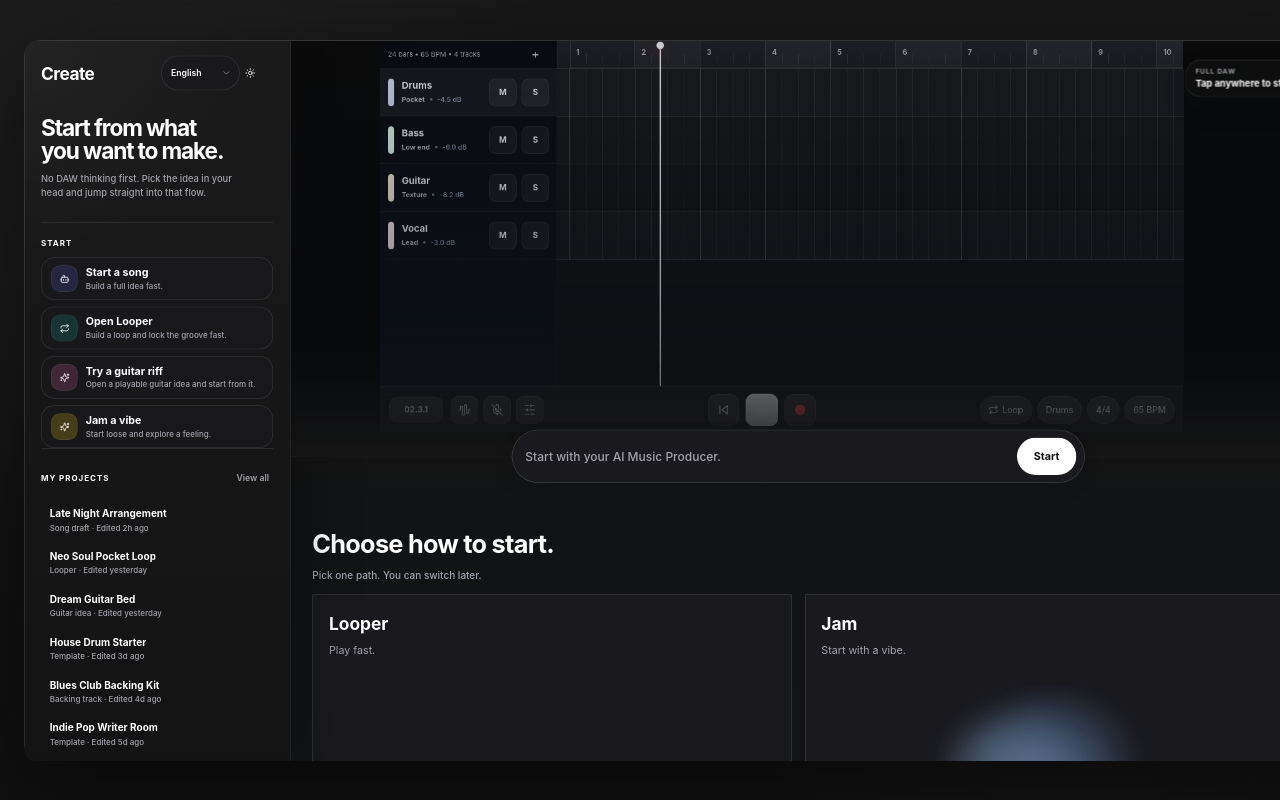
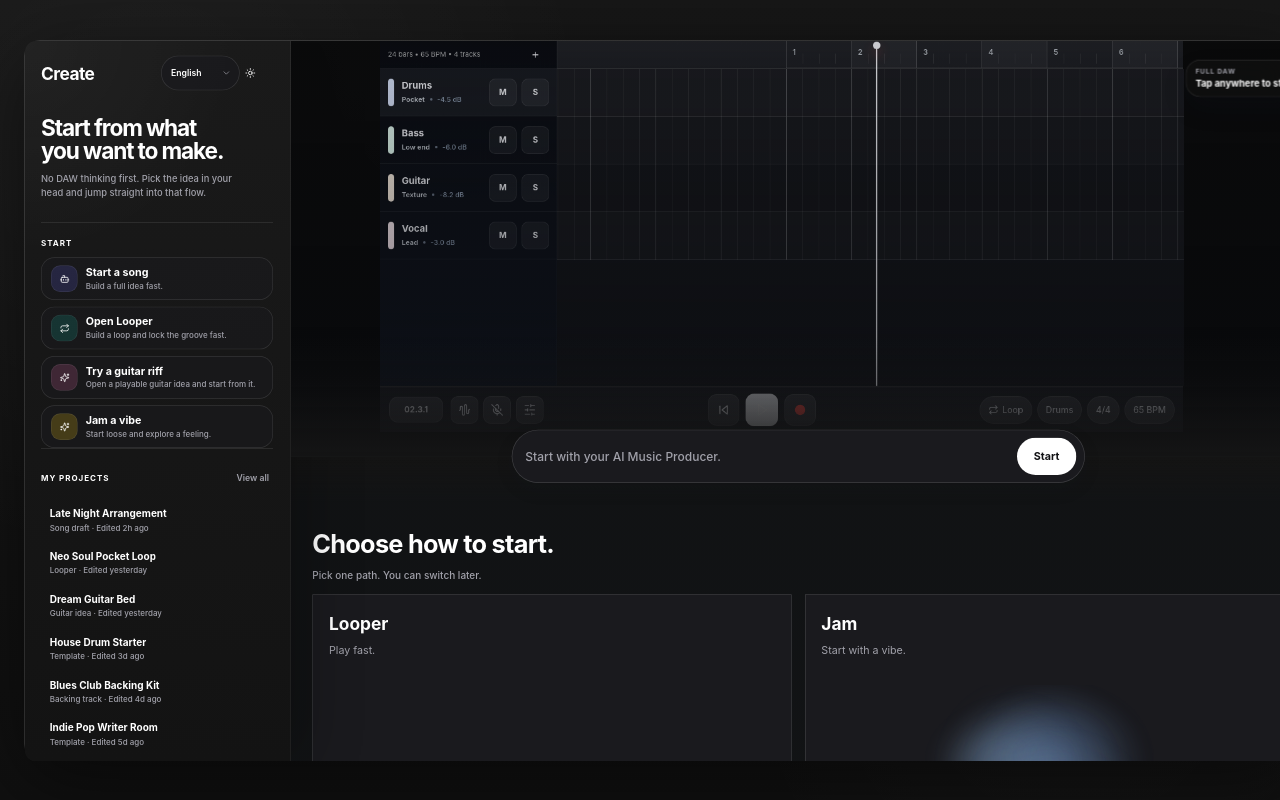
Before and after one commit to P3tr4-sway/Createpage, a React (Vite) app: page / in a window 1280 px wide. Shown: the top 800 px of the page. Built offline with nearby package versions, Linux system fonts and the light colour scheme.

Commit message:
将预览DAW播放头移至右三分之一处标题

```diff
--- a/src/app/components/AgenticProducingPage.tsx
+++ b/src/app/components/AgenticProducingPage.tsx
@@ -650,6 +650,8 @@ export function AgenticProducingPage({
   const locale = useEntranceLocale();
   const copy = agenticCopyByLocale[locale];
   const localizedTargets = getMusicianTargetsForLocale(locale);
+  const previewInitialBeat = 6;
+  const previewPlayheadTargetRatio = 2 / 3;
   const [tracks, setTracks] = useState(() => getInitialTracksForLocale(locale));
   const [selectedTrackId, setSelectedTrackId] = useState(
     () => getInitialTracksForLocale(locale)[0].id,
@@ -676,7 +678,11 @@ export function AgenticProducingPage({
     useState<AudioQueueItem[]>(() => getInitialAudioQueueForLocale(locale));
   const [generationHistory, setGenerationHistory] =
     useState<GenerationHistoryItem[]>(() => getInitialGenerationHistoryForLocale(locale));
-
+  const [previewViewportWidth, setPreviewViewportWidth] = useState(() =>
+    previewMode ? 1280 : 0,
+  );
+
+  const previewRootRef = useRef<HTMLElement | null>(null);
   const timelinePaneRef = useRef<HTMLDivElement | null>(null);
   const timelineBodyRef = useRef<HTMLDivElement | null>(null);
   const overlayDockRef = useRef<HTMLDivElement | null>(null);
@@ -689,8 +695,18 @@ export function AgenticProducingPage({
   const trackRowHeight = previewMode ? 76 : 92;
   const bottomTransportHeight = previewMode ? 72 : 94;
   const pixelsPerBeat = previewMode ? 26 : 36;
-  const timelineLeadingInset = previewMode ? 20 : 36;
-  const timelineTrailingInset = previewMode ? 52 : 72;
+  const previewPlayheadViewportX = previewMode
+    ? Math.max(previewViewportWidth * previewPlayheadTargetRatio - trackPanelWidth, 0)
+    : 0;
+  const previewTimelinePaneWidth = previewMode
+    ? Math.max(previewViewportWidth - trackPanelWidth, 0)
+    : 0;
+  const timelineLeadingInset = previewMode
+    ? Math.max(20, previewPlayheadViewportX - previewInitialBeat * pixelsPerBeat)
+    : 36;
+  const timelineTrailingInset = previewMode
+    ? Math.max(52, previewTimelinePaneWidth - previewPlayheadViewportX + 24)
+    : 72;
   const beatsPerBar = 4;
   const totalBars = 24;
   const tempo = 65;
@@ -733,6 +749,27 @@ export function AgenticProducingPage({
   }, [copy.defaultLyricsDraft, locale]);
 
   useEffect(() => {
+    if (!previewMode) return;
+
+    const previewRoot = previewRootRef.current;
+    if (!previewRoot) return;
+
+    const updatePreviewViewportWidth = () => {
+      const { width } = previewRoot.getBoundingClientRect();
+      if (width > 0) {
+        setPreviewViewportWidth(width);
+      }
+    };
+
+    updatePreviewViewportWidth();
+
+    const observer = new ResizeObserver(updatePreviewViewportWidth);
+    observer.observe(previewRoot);
+
+    return () => observer.disconnect();
+  }, [previewMode]);
+
+  useEffect(() => {
     const handlePointerDown = (event: PointerEvent) => {
       if (!overlayDockRef.current) return;
       if (!overlayDockRef.current.contains(event.target as Node)) {
@@ -952,6 +989,23 @@ export function AgenticProducingPage({
     if (!timelineBody) return;
 
     const markerX = timelineLeadingInset + currentBeat * pixelsPerBeat;
+    const maxScrollLeft = Math.max(
+      timelineBody.scrollWidth - timelineBody.clientWidth,
+      0,
+    );
+
+    if (previewMode) {
+      const nextScrollLeft = Math.min(
+        Math.max(markerX - previewPlayheadViewportX, 0),
+        maxScrollLeft,
+      );
+
+      if (Math.abs(timelineBody.scrollLeft - nextScrollLeft) > 1) {
+        timelineBody.scrollTo({ left: nextScrollLeft });
+      }
+      return;
+    }
+
     const viewportStart = timelineBody.scrollLeft;
     const viewportEnd = viewportStart + timelineBody.clientWidth;
     const leftPadding = 48;
@@ -964,10 +1018,19 @@ export function AgenticProducingPage({
 
     if (markerX > viewportEnd - rightPadding) {
       timelineBody.scrollTo({
-        left: Math.min(markerX - timelineBody.clientWidth + rightPadding, timelineContentWidth),
+        left: Math.min(
+          markerX - timelineBody.clientWidth + rightPadding,
+          maxScrollLeft,
+        ),
       });
     }
-  }, [currentBeat, pixelsPerBeat, timelineContentWidth, timelineLeadingInset]);
+  }, [
+    currentBeat,
+    pixelsPerBeat,
+    previewMode,
+    previewPlayheadViewportX,
+    timelineLeadingInset,
+  ]);
 
   const transportPosition = formatTransportPosition(
     currentBeat,
@@ -977,6 +1040,7 @@ export function AgenticProducingPage({
 
   return (
     <section
+      ref={previewRootRef}
       className="flex h-full w-full overflow-hidden"
       style={{
         backgroundColor: "var(--agentic-bg)",
```
